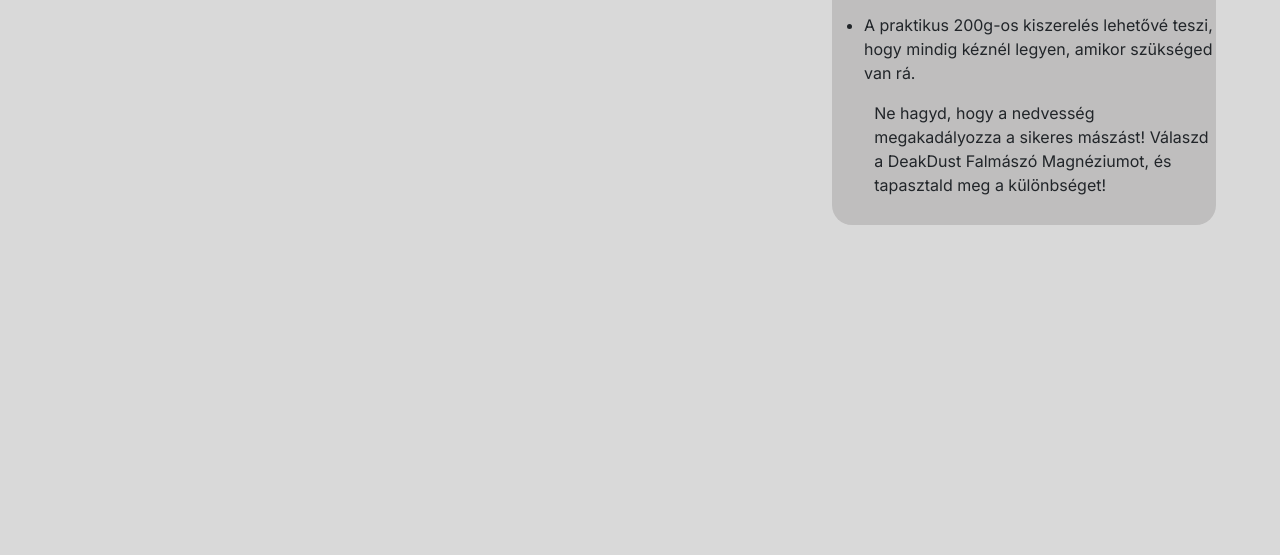
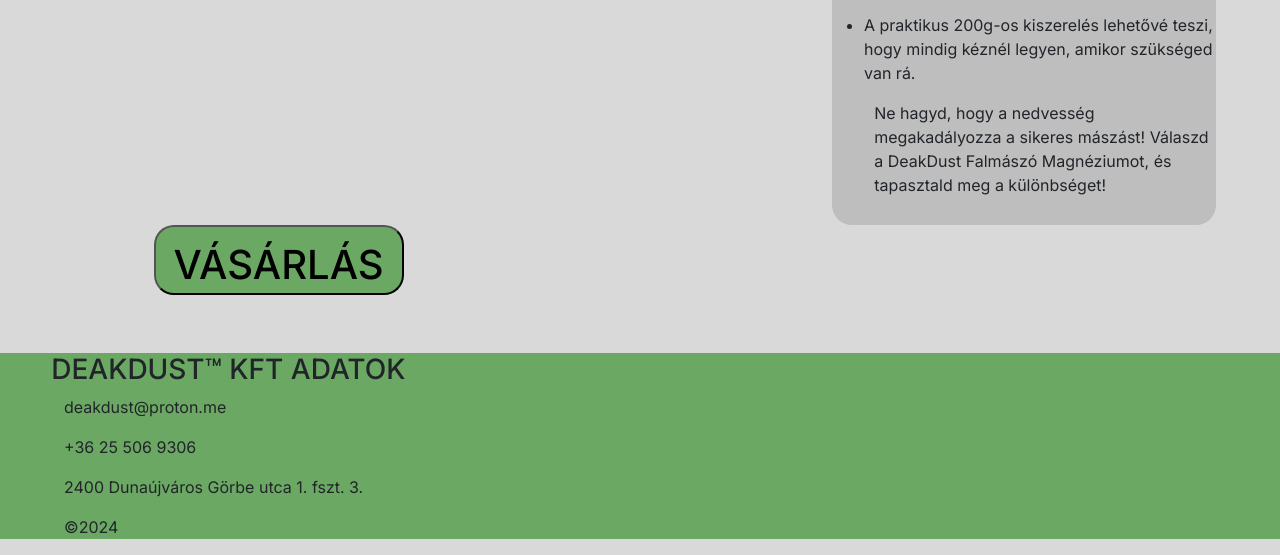
Before and after one commit to w909000/DEAKDUST, a website: page index.html in a window 1280 px wide. Shown: the part 847-1402 px from the top of the page. Before the commit the page ends 1072 px from the top, so only its background shows below. Drawn offline with nearby package versions, Linux system fonts and the light colour scheme.

Commit message:
fix footer

```diff
--- a/index.html
+++ b/index.html
@@ -1,6 +1,5 @@
 <!DOCTYPE html>
 <html lang="hu">
-
 <head>
     <link rel="icon" type="image/png" href="deakdustlogo.svg" />
     <link rel="preconnect" href="https://fonts.googleapis.com">
@@ -48,7 +47,6 @@
             <span class="visually-hidden">Next</span>
         </button>
     </div>
-
     <div id="leiras">
         <h3>DEAKDUST</h3>
         <p>6500 Ft / 200g</p>
@@ -77,15 +75,12 @@
         onclick='open("https:\/\/buy.stripe.com/test_bIYaGg8Kc73P208bII", "", "popup,width=400,height=500")'>
         <h1>VÁSÁRLÁS</h1>
     </button>
-    <!--
-    <footer id="lab">
+        <footer id="lab">
         <h3>DEAKDUST™ KFT ADATOK</h3>
         <p>deakdust@proton.me</p>
         <p>+36 25 506 9306</p>
         <p>2400 Dunaújváros Görbe utca 1. fszt. 3.</p>
         <p>©2024</p>
     </footer>
--->
 </body>
-
 </html>
--- a/script.js
+++ /dev/null
@@ -1,4 +0,0 @@
-function buy() {
-    localStorage.setItem('itemCount', document.getElementById('number').value);
-    location.href = "cart.html";
-}
--- a/style.css
+++ b/style.css
@@ -1,5 +1,6 @@
 body {
     margin: 0;
+    padding: 0;
     font-family: "Inter", sans-serif;
     background-color: #D9D9D9;
 }
@@ -41,8 +42,8 @@
 }
 
 #buy {
-    position: fixed;
-    bottom: 5%;
+    position: relative;
+    bottom: 15%;
     background-color: #6BA863;
     width: 250px;
     height: 70px;
@@ -75,10 +76,12 @@
 }
 
 #lab {
+    margin-top: 0;
+    position: relative;
+    bottom: 0;
+    left: 0;
     background-color: #6BA863;
-    position: fixed;
-    left: 0;
-    bottom: 0;
+    margin-top: 10%;
     width: 100%;
     animation: fade-in-zold;
     animation-duration: 1s;
```
Also changed, not shown: package.json (added, +10 -0 lines).
